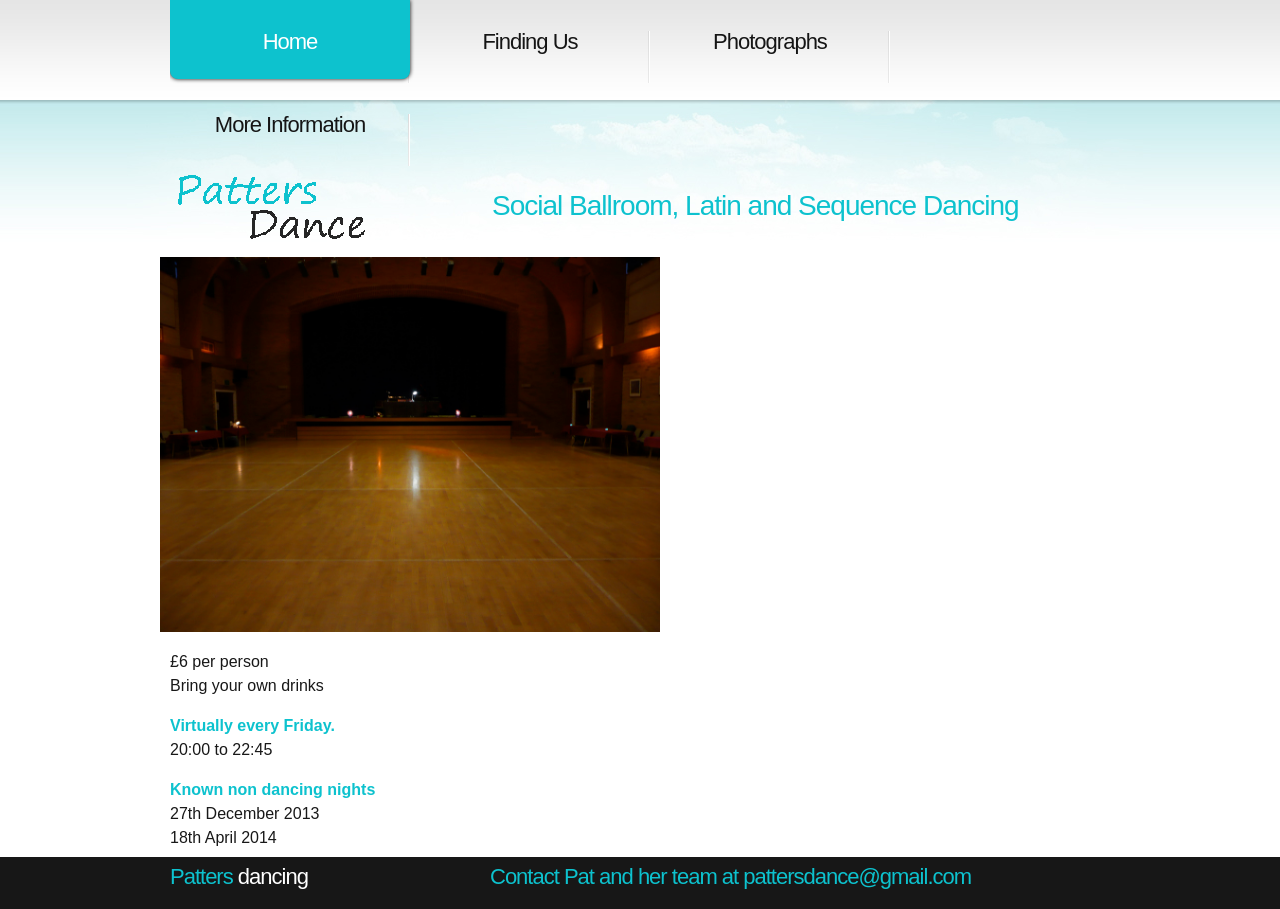
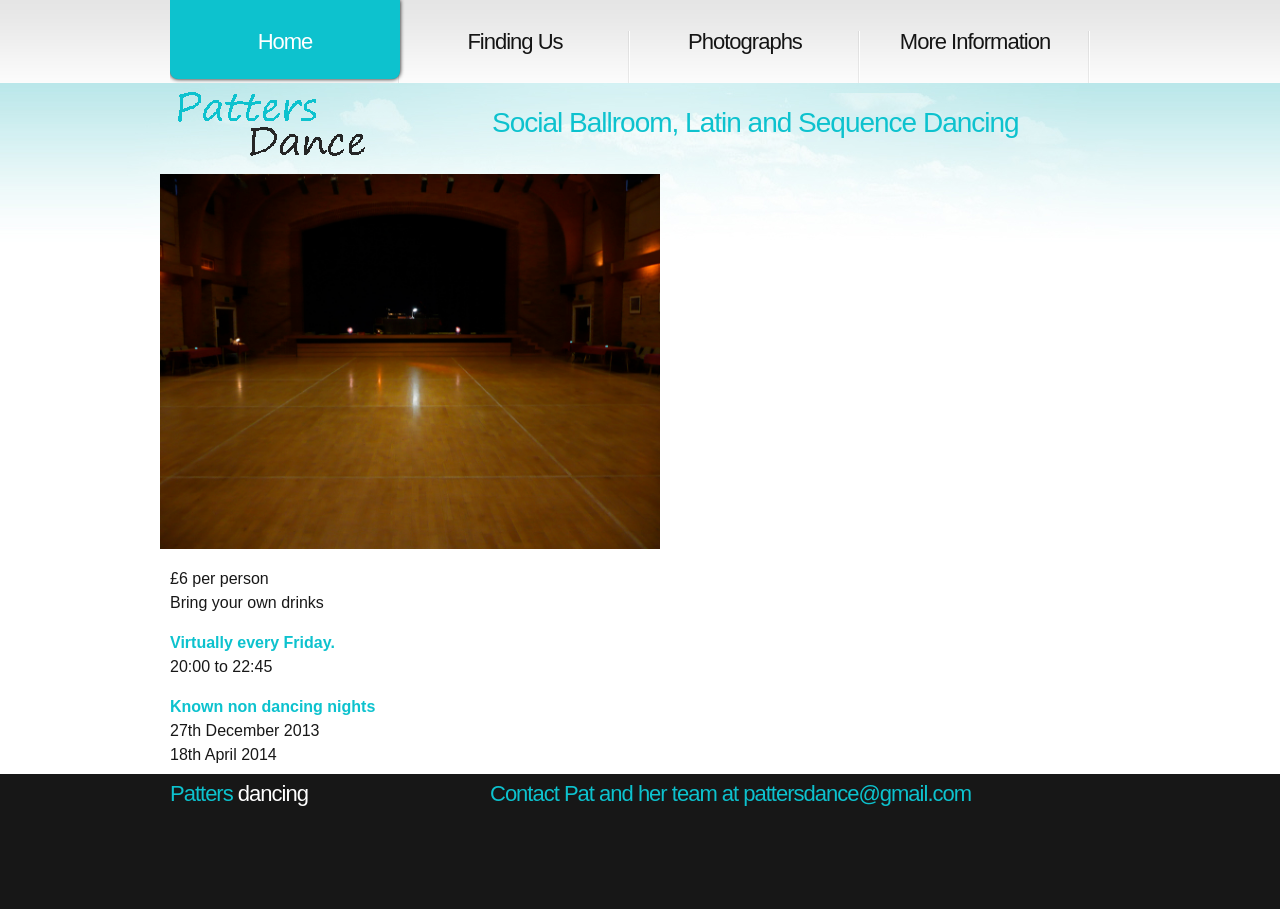
Before and after one commit to ramsayd/patters, a Jekyll site: the page built from 00_index.md, in a window 1280 px wide. Built offline with Jekyll 4.4.1, drawn with Linux system fonts in a browser that asks for light colours.

Commit message:
Update style.css

```diff
--- a/css/style.css
+++ b/css/style.css
@@ -125,7 +125,7 @@ header
 .menu li a
 {
   display:block;
-  width:240px;
+  width:230px;
   font-size:22px;
   line-height:1em;
   font-weight:400;
```
